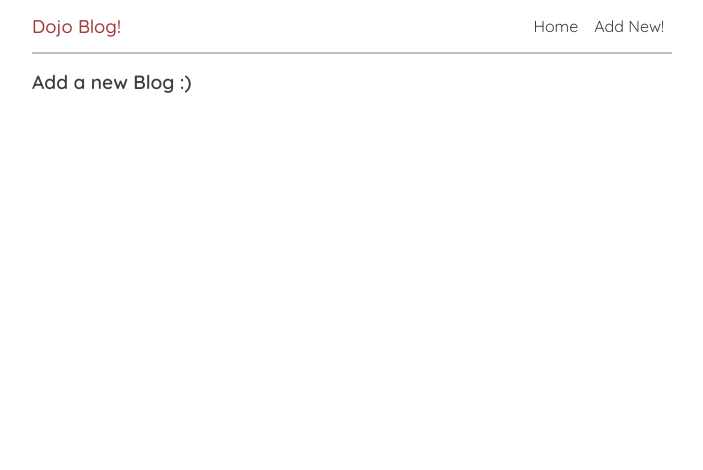
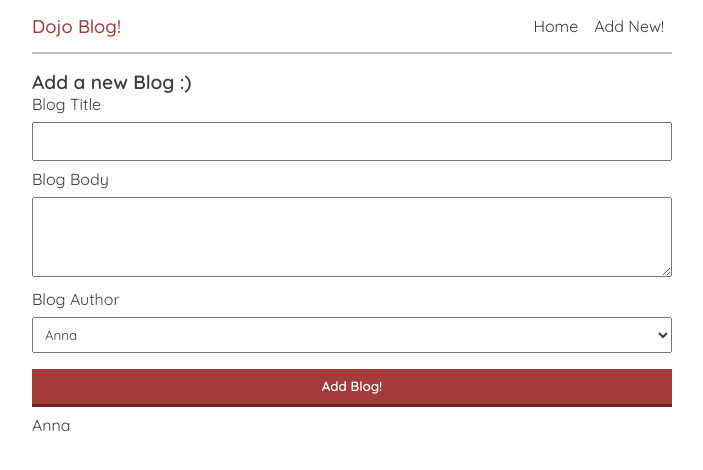
Before and after one commit to behrens-de/dojo-blog, a React (Create React App) app: page /create in a window 1280 px wide. Shown: the top 470 px of the page, without its empty margins (288-991 px from the left). Built offline with nearby package versions, Linux system fonts and the light colour scheme.

Commit message:
added: create Form

```diff
--- a/src/Create.js
+++ b/src/Create.js
@@ -1,7 +1,46 @@
+import { useState } from "react/cjs/react.development";
+
 const Create = () => {
-    return ( <div className="container create">
+
+
+    const [title, setTitle] = useState('');
+    const [body, setBody] = useState('');
+    const [author, setAuthor] = useState('Anna');
+
+
+    return (<div className="container create">
         <h2>Add a new Blog :)</h2>
-    </div> );
+        <form className="add-blog-form">
+            <label>Blog Title</label>
+            <input
+                required
+                type="text"
+                value={title}
+                onChange={(e) => setTitle(e.target.value)}
+            />
+            <label>Blog Body</label>
+            <textarea
+                required
+                value={body}
+                onChange={(e) => setBody(e.target.value)}>
+            </textarea>
+            <label>Blog Author</label>
+            <select
+                value={author}
+                onChange={(e) => setAuthor(e.target.value)}
+            >
+                <option value="Jan">Jan</option>
+                <option value="Anna">Anna</option>
+                <option value="Tom">Tom</option>
+            </select>
+
+            <button>Add Blog!</button>
+        </form>
+
+        <p>{title}</p>
+        <p>{body}</p>
+        <p>{author}</p>
+    </div>);
 }
 
 export default Create;
--- a/src/index.css
+++ b/src/index.css
@@ -3,9 +3,10 @@
 *{
   margin: 0;
   padding: 0;
-  font-size: inherit;
+  font-family: inherit;
   color: #3e3e3e;
   font-weight: 400;
+  box-sizing: border-box;
 }
 
 body{
@@ -107,3 +108,29 @@ h2{
   font-size: .9rem;
   color: #ccc;
 }
+
+.add-blog-form > *{
+width: 100%;
+margin: .5rem 0;
+}
+
+.add-blog-form > select,
+.add-blog-form > input,
+.add-blog-form > textarea,
+.add-blog-form > button{
+  line-height: 1.2rem;
+  padding: .5rem;
+}
+
+.add-blog-form > textarea{
+  min-height: 5rem;
+}
+
+.add-blog-form > button{
+  background-color:rgb(162, 59, 59);
+  border: none;
+  border-bottom: 3px solid rgb(113, 31, 31);
+  font-weight: 600;
+  color: #fff;
+  cursor: pointer;
+}
```
